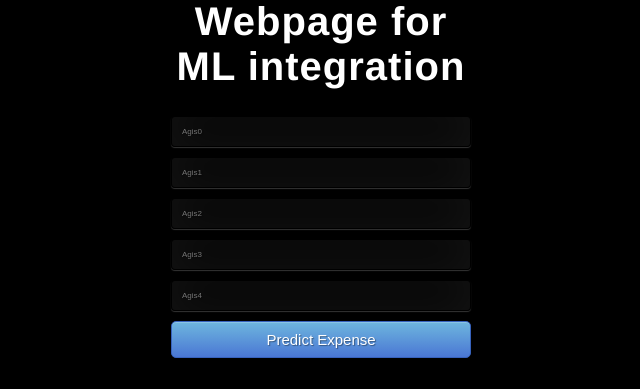
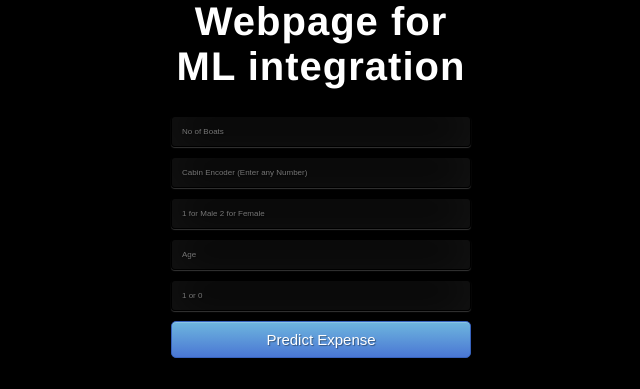
Before and after one commit to Satyake/heroku, a Flask app: page / in a window 1280 px wide. Shown: the part 243-632 px from the top of the page, without its empty margins (319-959 px from the left). Run offline with Flask 2, Linux system fonts and the light colour scheme; parts of the project's set-up code (start-up, migrations or seed data) failed here and were passed over.

Commit message:
Update index.html

```diff
--- a/templates/index.html
+++ b/templates/index.html
@@ -2,7 +2,7 @@
 <html >
 <head>
   <meta charset="UTF-8">
-  <title>Deployment Satyake  Sourced from-@amman</title>
+  <title>Deployment Satyake  Sourced from-@AM</title>
   <link href='https://fonts.googleapis.com/css?family=Pacifico' rel='stylesheet' type='text/css'>
 <link href='https://fonts.googleapis.com/css?family=Arimo' rel='stylesheet' type='text/css'>
 <link href='https://fonts.googleapis.com/css?family=Hind:300' rel='stylesheet' type='text/css'>
@@ -17,11 +17,11 @@
 
      <!-- Main Input For Receiving Query to our ML -->
     <form action="{{ url_for('predict')}}"method="post">
-    	<input type="text" name="Boat_encoded" placeholder="Agis0" required="required" />
-        <input type="text" name="Cabin_encoded" placeholder="Agis1" required="required" />
-        <input type="text" name="Sex_encoded" placeholder="Agis2" required="required" />
-        <input type="text" name="Age" placeholder="Agis3" required="required" />
-        <input type="text" name="Disembarked" placeholder="Agis4" required="required" />
+    	<input type="text" name="Boat_encoded" placeholder="No of Boats" required="required" />
+        <input type="text" name="Cabin_encoded" placeholder="Cabin Encoder (Enter any Number)" required="required" />
+        <input type="text" name="Sex_encoded" placeholder="1 for Male 2 for Female" required="required" />
+        <input type="text" name="Age" placeholder="Age" required="required" />
+        <input type="text" name="Disembarked" placeholder="1 or 0" required="required" />
 
 
 
```
